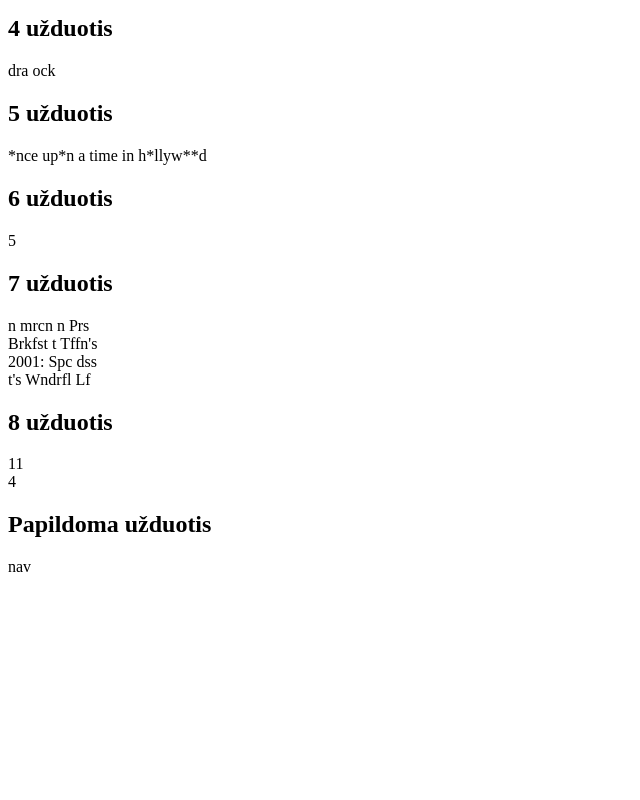
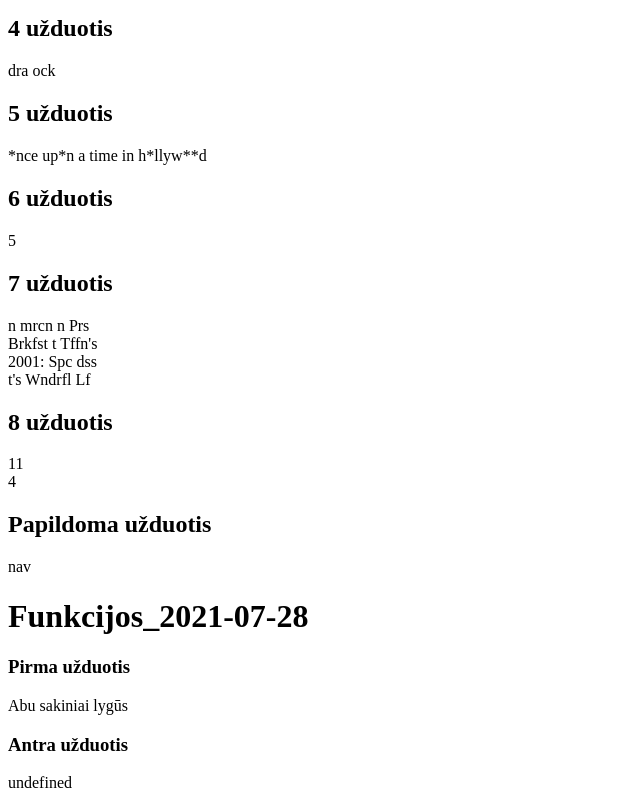
Before and after one commit to jovitara/JS-pradziamokslis, a plain HTML site: page index.html in a window 1280 px wide. Shown: the part 4849-5649 px from the top of the page, without its empty margins (0-640 px from the left). Before the commit the page ends 5433 px from the top, so only its background shows below. Drawn offline with nearby package versions, Linux system fonts and the light colour scheme.

Commit message:
07-28 pabaigai

```diff
--- a/assets/js/custom.js
+++ b/assets/js/custom.js
@@ -646,3 +646,51 @@ for ( var i = 0; i < 3; i++ ) {
 }
 
 document.querySelector('.naujos_uzduotys').innerHTML += randomraides;
+
+function headingas(uzduotis, tema = false, tevinis ='.kitos_uzduotys'){
+
+  let child = document.querySelector(tevinis);
+
+  if (tema) {
+    let klase = tema.toLowerCase();
+    document.querySelector(tevinis).innerHTML += '<div class="' + klase + '"></div>';
+
+    child = document.querySelector('.' + klase);
+
+    child.innerHTML += '<h1>' + tema + '</h1>';
+  }
+  child.innerHTML += '<h3>' + uzduotis + '</h3>';
+}
+
+
+headingas('Pirma užduotis', 'Funkcijos_2021-07-28')
+
+function didesnis_stringas(pirmas_sakinys, antras_sakinys){
+
+
+      if(pirmas_sakinys.length > antras_sakinys.length) {
+        return 'Pirmas sakinys ilgesnis';
+      }
+      if (pirmas_sakinys.length < antras_sakinys.length) {
+      return 'Antras sakinys ilgesnis';
+    }
+    if (pirmas_sakinys.length == antras_sakinys.length) {
+      return 'Abu sakiniai lygūs';
+    }
+
+}
+
+document.querySelector('.kitos_uzduotys').innerHTML += didesnis_stringas('Keturi metu laikai', 'Suniui penkta koja') + '<br />';
+
+
+
+headingas('Antra užduotis')
+
+let ketimui = 'Jūs būsite x ir gyvensite x. Susituoksite su x bei turėsite šunį vardu x, o mirsite sulaukę x metų.'
+
+function pakeisti(x,y,z){
+ for ( var i = 0; i <= 3; i++ ){
+gautas_paketimas = ketimui.replaceAll()
+ }
+}
+document.querySelector('.kitos_uzduotys').innerHTML += pakeisti('20', 'Tomas', '*') + '<br />';
--- a/index.html
+++ b/index.html
@@ -200,6 +200,8 @@
 
 <div class="naujos_uzduotys"></div>
 
+<div class="kitos_uzduotys"></div>
+
 
 
 
```
